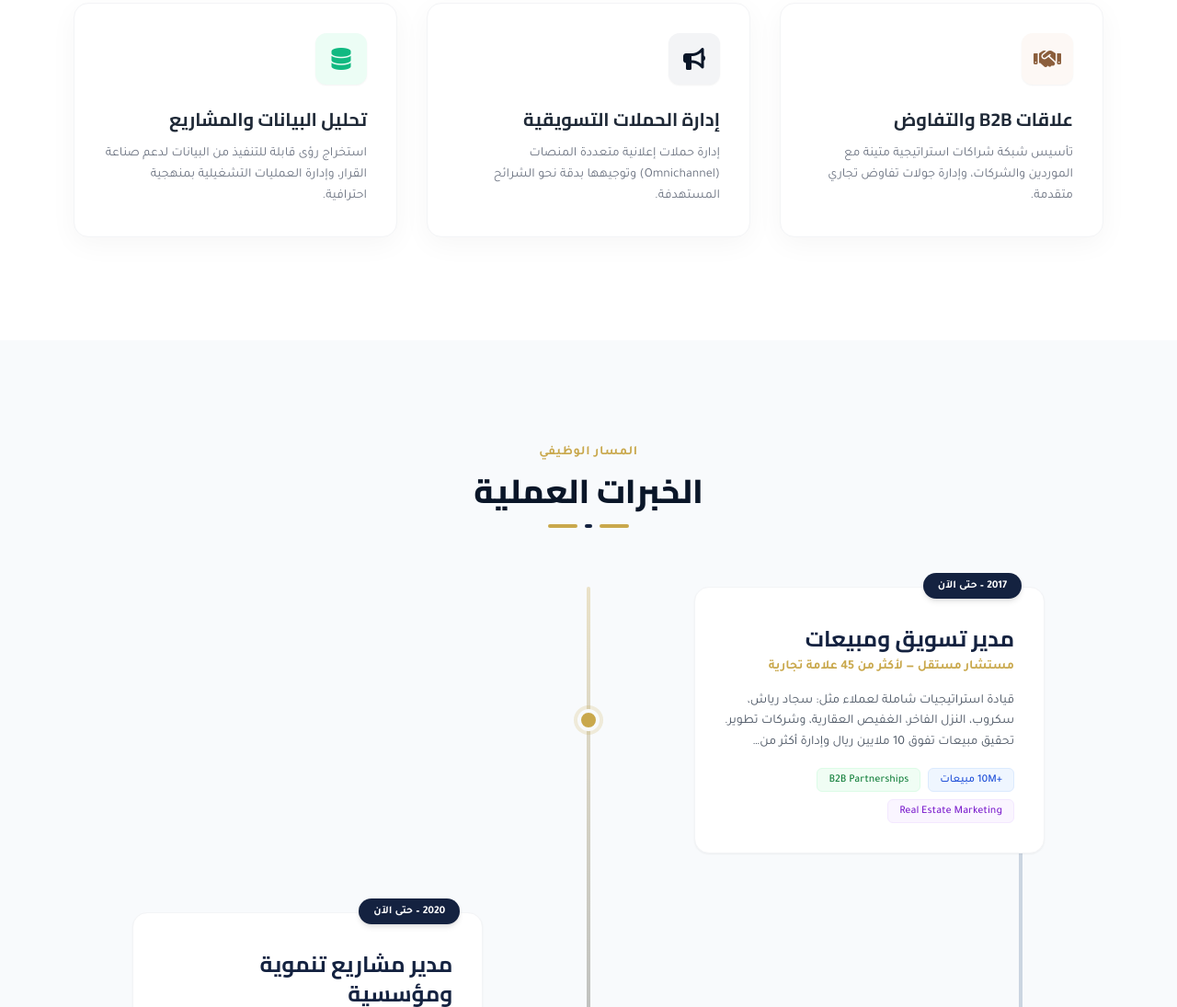
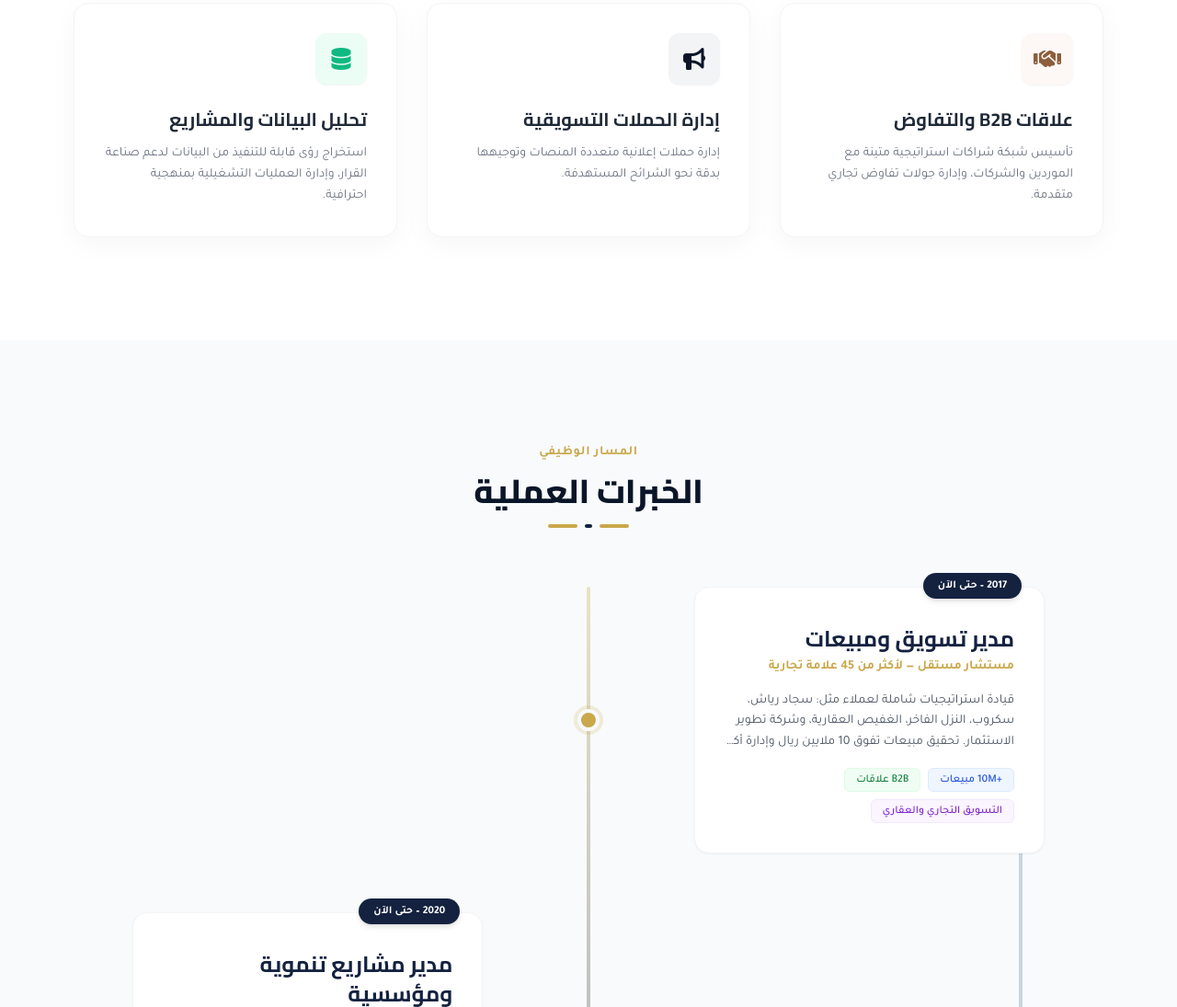
Before and after one commit to abdallahshbat/Abdallah-Mohammed-shabat, a plain HTML site: page index.html in a window 1280 px wide. Shown: the part 1593-2688 px from the top of the page at 92% size. Drawn offline with nearby package versions, Linux system fonts and the light colour scheme.

Commit message:
Update index.html

```diff
--- a/index.html
+++ b/index.html
@@ -314,7 +314,7 @@
                     <i class="fas fa-bullhorn text-2xl"></i>
                 </div>
                 <h4 class="font-cairo font-bold text-xl text-gray-800 mb-3 group-hover:text-[#0A1628] transition-colors">إدارة الحملات التسويقية</h4>
-                <p class="text-gray-500 text-sm leading-relaxed">إدارة حملات إعلانية متعددة المنصات (Omnichannel) وتوجيهها بدقة نحو الشرائح المستهدفة.</p>
+                <p class="text-gray-500 text-sm leading-relaxed">إدارة حملات إعلانية متعددة المنصات وتوجيهها بدقة نحو الشرائح المستهدفة.</p>
             </div>
 
             <!-- Card 6 -->
@@ -364,13 +364,13 @@
                         <div class="text-brand-gold font-bold text-sm mb-4">مستشار مستقل — لأكثر من 45 علامة تجارية</div>
 
                         <p class="text-sm text-gray-600 mb-4 leading-relaxed line-clamp-3 hover:line-clamp-none transition-all duration-300">
-                            قيادة استراتيجيات شاملة لعملاء مثل: سجاد رياش، سكروب، النزل الفاخر، الغفيص العقارية، وشركات تطوير. تحقيق مبيعات تفوق 10 ملايين ريال وإدارة أكثر من 40,000 طلب عبر تحسين رحلة العميل وبناء شراكات B2B.
+                            قيادة استراتيجيات شاملة لعملاء مثل: سجاد رياش، سكروب، النزل الفاخر، الغفيص العقارية، وشركة تطوير الاستثمار. تحقيق مبيعات تفوق 10 ملايين ريال وإدارة أكثر من 40,000 طلب عبر تحسين رحلة العميل وبناء شراكات B2B.
                         </p>
 
                         <div class="flex flex-wrap gap-2 mt-4">
                             <span class="bg-blue-50 text-blue-700 border border-blue-100 px-3 py-1 rounded-md text-xs font-medium">+10M مبيعات</span>
-                            <span class="bg-green-50 text-green-700 border border-green-100 px-3 py-1 rounded-md text-xs font-medium">B2B Partnerships</span>
-                            <span class="bg-purple-50 text-purple-700 border border-purple-100 px-3 py-1 rounded-md text-xs font-medium">Real Estate Marketing</span>
+                            <span class="bg-green-50 text-green-700 border border-green-100 px-3 py-1 rounded-md text-xs font-medium">B2B علاقات</span>
+                            <span class="bg-purple-50 text-purple-700 border border-purple-100 px-3 py-1 rounded-md text-xs font-medium">التسويق التجاري والعقاري </span>
                         </div>
                     </div>
                 </div>
```
